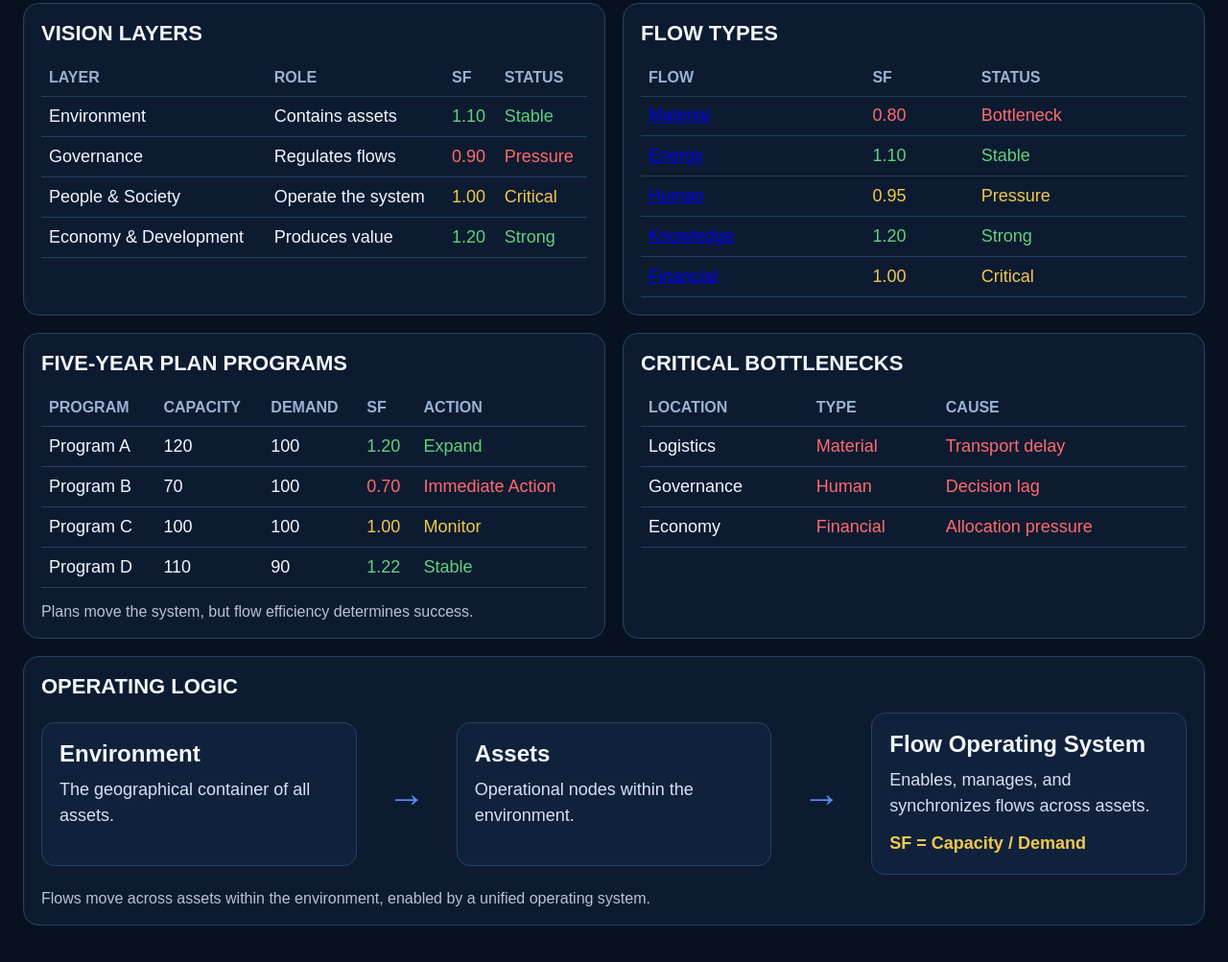
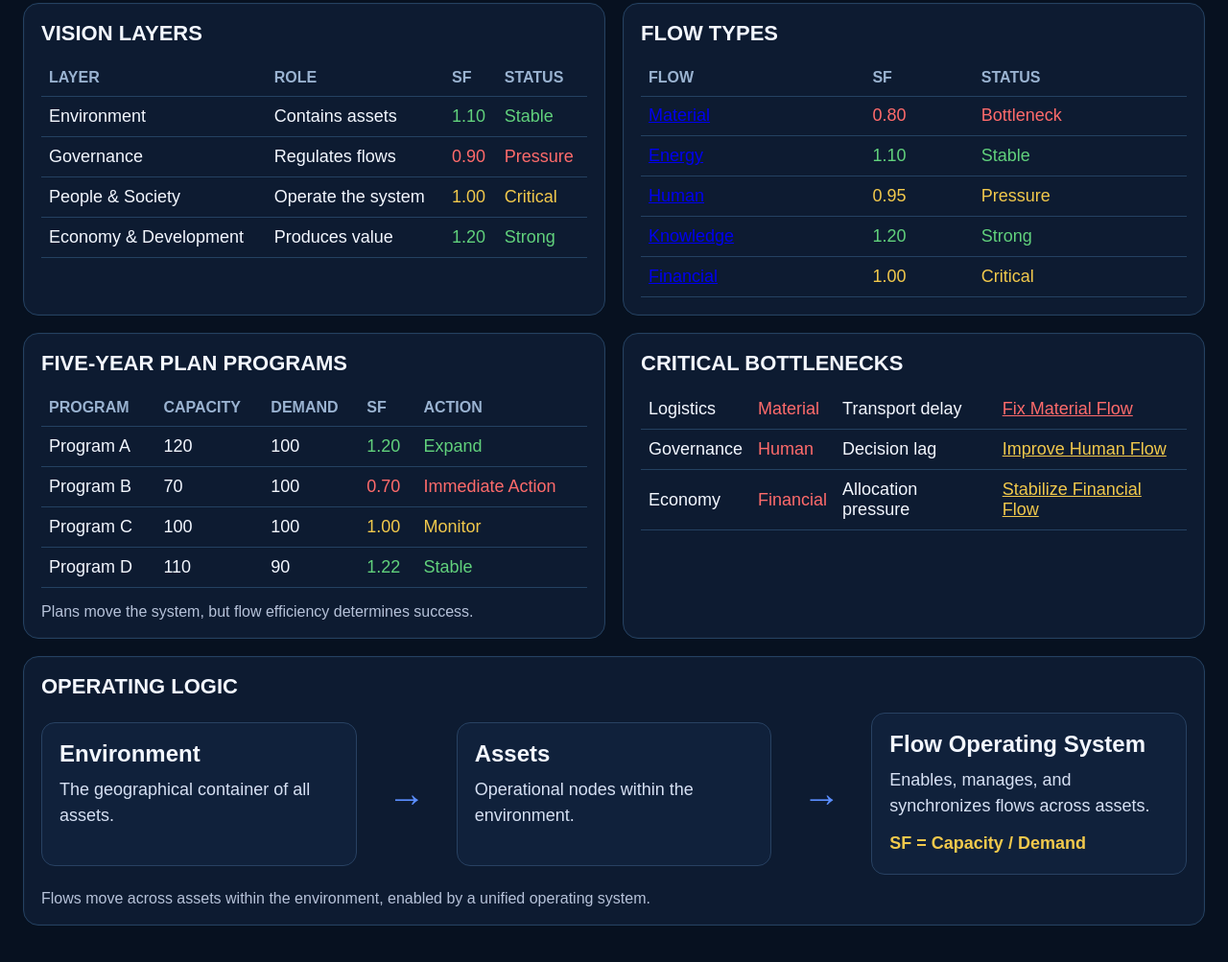
Before and after one commit to abdulaziz-commits/national-flow-system, a plain HTML site: page index.html in a window 1280 px wide. Shown: the part 681-1684 px from the top of the page at 96% size. Drawn offline with Linux system fonts and the light colour scheme.

Commit message:
Update index.html

```diff
--- a/index.html
+++ b/index.html
@@ -22,7 +22,6 @@
   </div>
   <div class="badge">Prepared in alignment with Oman Vision 2040</div>
 
-  <!-- 👇 هنا تضيفه -->
   <nav class="navbar">
     <a href="index.html" class="nav-link active">Dashboard</a>
     <a href="model.html" class="nav-link">Model</a>
@@ -206,26 +205,36 @@
         <table>
           <thead>
             <tr>
-              <th>Location</th>
-              <th>Type</th>
-              <th>Cause</th>
-            </tr>
-          </thead>
-          <tbody>
-            <tr>
   <td>Logistics</td>
   <td class="red">Material</td>
-              <td class="red">Transport delay</td>
+  <td>Transport delay</td>
+  <td>
+    <a href="flows.html#material" class="action-link red">
+      Fix Material Flow
+    </a>
+  </td>
 </tr>
+
 <tr>
   <td>Governance</td>
   <td class="red">Human</td>
-              <td class="red">Decision lag</td>
+  <td>Decision lag</td>
+  <td>
+    <a href="flows.html#human" class="action-link yellow">
+      Improve Human Flow
+    </a>
+  </td>
 </tr>
+
 <tr>
   <td>Economy</td>
   <td class="red">Financial</td>
-              <td class="red">Allocation pressure</td>
+  <td>Allocation pressure</td>
+  <td>
+    <a href="flows.html#financial" class="action-link yellow">
+      Stabilize Financial Flow
+    </a>
+  </td>
 </tr>
           </tbody>
         </table>
```
Lines whose indentation alone changed are shown as unchanged.
